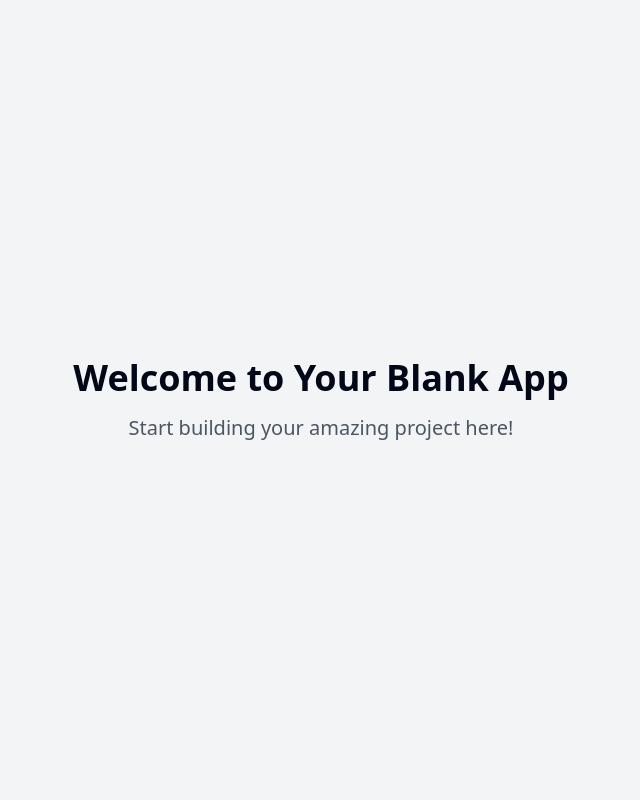
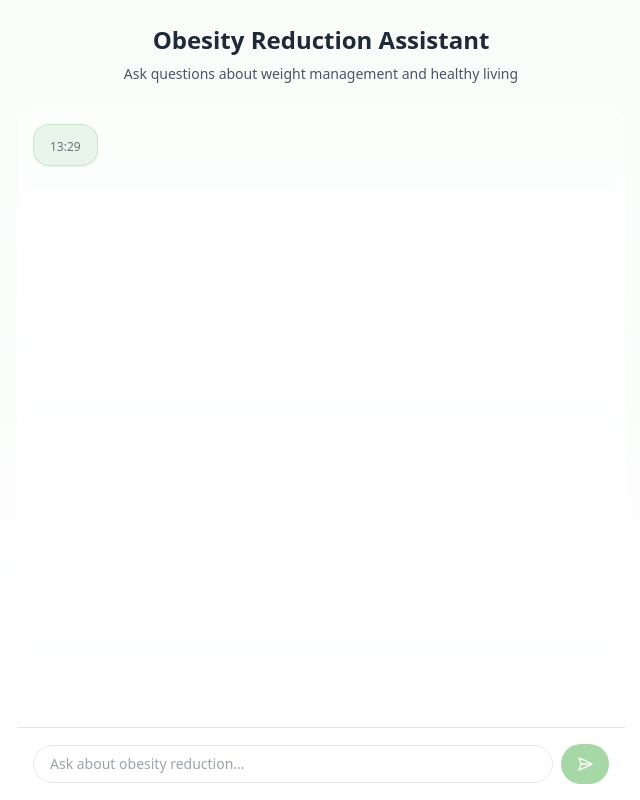
Before and after one commit to karthik677/chatobesity-buddy, a React (Vite) app: page / in a window 1280 px wide. Shown: the whole page, without its empty margins (319-959 px from the left). Built offline with nearby package versions, Linux system fonts and the light colour scheme.

Commit message:
Add obesity chatbot UI
This commit adds a frontend-only, visually appealing chatbot for obesity reduction information.  The chatbot will only respond to questions related to obesity reduction.

```diff
--- /dev/null
+++ b/src/components/chat/ChatInput.tsx
@@ -0,0 +1,44 @@
+
+import { SendHorizontal } from "lucide-react";
+import { useState } from "react";
+import { Button } from "../ui/button";
+
+interface ChatInputProps {
+  onSendMessage: (message: string) => void;
+  disabled?: boolean;
+}
+
+export const ChatInput = ({ onSendMessage, disabled }: ChatInputProps) => {
+  const [message, setMessage] = useState("");
+
+  const handleSubmit = (e: React.FormEvent) => {
+    e.preventDefault();
+    if (message.trim()) {
+      onSendMessage(message.trim());
+      setMessage("");
+    }
+  };
+
+  return (
+    <form
+      onSubmit={handleSubmit}
+      className="flex items-center gap-2 border-t bg-white/50 p-4 backdrop-blur-sm"
+    >
+      <input
+        type="text"
+        value={message}
+        onChange={(e) => setMessage(e.target.value)}
+        placeholder="Ask about obesity reduction..."
+        className="flex-1 rounded-full border border-gray-200 bg-white px-4 py-2 text-sm focus:border-chat-mint focus:outline-none focus:ring-1 focus:ring-chat-mint"
+        disabled={disabled}
+      />
+      <Button
+        type="submit"
+        disabled={disabled || !message.trim()}
+        className="rounded-full bg-chat-mint hover:bg-chat-mint/90"
+      >
+        <SendHorizontal className="h-5 w-5" />
+      </Button>
+    </form>
+  );
+};
--- /dev/null
+++ b/src/components/chat/ChatMessage.tsx
@@ -0,0 +1,34 @@
+
+import { cn } from "@/lib/utils";
+import { format } from "date-fns";
+
+interface ChatMessageProps {
+  message: string;
+  isAi: boolean;
+  timestamp: Date;
+}
+
+export const ChatMessage = ({ message, isAi, timestamp }: ChatMessageProps) => {
+  return (
+    <div
+      className={cn(
+        "flex w-full animate-fade-in",
+        isAi ? "justify-start" : "justify-end"
+      )}
+    >
+      <div
+        className={cn(
+          "max-w-[80%] rounded-2xl px-4 py-2 shadow-sm",
+          isAi
+            ? "bg-chat-bubble-ai border border-chat-mint/20"
+            : "bg-chat-bubble border border-white/20"
+        )}
+      >
+        <p className="text-sm text-gray-800">{message}</p>
+        <time className="mt-1 text-xs text-gray-500">
+          {format(timestamp, "HH:mm")}
+        </time>
+      </div>
+    </div>
+  );
+};
--- /dev/null
+++ b/src/components/chat/TypingIndicator.tsx
@@ -0,0 +1,10 @@
+
+export const TypingIndicator = () => {
+  return (
+    <div className="flex animate-fade-in items-center gap-1 rounded-full bg-chat-bubble-ai px-4 py-2 text-chat-mint">
+      <div className="h-2 w-2 animate-pulse rounded-full bg-current"></div>
+      <div className="h-2 w-2 animate-pulse rounded-full bg-current [animation-delay:0.2s]"></div>
+      <div className="h-2 w-2 animate-pulse rounded-full bg-current [animation-delay:0.4s]"></div>
+    </div>
+  );
+};
--- a/src/index.css
+++ b/src/index.css
@@ -1,3 +1,4 @@
+
 @tailwind base;
 @tailwind components;
 @tailwind utilities;
@@ -5,88 +6,25 @@
 @layer base {
   :root {
     --background: 0 0% 100%;
-    --foreground: 222.2 84% 4.9%;
-
+    --foreground: 240 10% 3.9%;
     --card: 0 0% 100%;
-    --card-foreground: 222.2 84% 4.9%;
-
+    --card-foreground: 240 10% 3.9%;
     --popover: 0 0% 100%;
-    --popover-foreground: 222.2 84% 4.9%;
-
-    --primary: 222.2 47.4% 11.2%;
-    --primary-foreground: 210 40% 98%;
-
-    --secondary: 210 40% 96.1%;
-    --secondary-foreground: 222.2 47.4% 11.2%;
-
-    --muted: 210 40% 96.1%;
-    --muted-foreground: 215.4 16.3% 46.9%;
-
-    --accent: 210 40% 96.1%;
-    --accent-foreground: 222.2 47.4% 11.2%;
-
+    --popover-foreground: 240 10% 3.9%;
+    --primary: 142.1 76.2% 36.3%;
+    --primary-foreground: 355.7 100% 97.3%;
+    --secondary: 240 4.8% 95.9%;
+    --secondary-foreground: 240 5.9% 10%;
+    --muted: 240 4.8% 95.9%;
+    --muted-foreground: 240 3.8% 46.1%;
+    --accent: 240 4.8% 95.9%;
+    --accent-foreground: 240 5.9% 10%;
     --destructive: 0 84.2% 60.2%;
-    --destructive-foreground: 210 40% 98%;
-
-    --border: 214.3 31.8% 91.4%;
-    --input: 214.3 31.8% 91.4%;
-    --ring: 222.2 84% 4.9%;
-
-    --radius: 0.5rem;
-
-    --sidebar-background: 0 0% 98%;
-
-    --sidebar-foreground: 240 5.3% 26.1%;
-
-    --sidebar-primary: 240 5.9% 10%;
-
-    --sidebar-primary-foreground: 0 0% 98%;
-
-    --sidebar-accent: 240 4.8% 95.9%;
-
-    --sidebar-accent-foreground: 240 5.9% 10%;
-
-    --sidebar-border: 220 13% 91%;
-
-    --sidebar-ring: 217.2 91.2% 59.8%;
-  }
-
-  .dark {
-    --background: 222.2 84% 4.9%;
-    --foreground: 210 40% 98%;
-
-    --card: 222.2 84% 4.9%;
-    --card-foreground: 210 40% 98%;
-
-    --popover: 222.2 84% 4.9%;
-    --popover-foreground: 210 40% 98%;
-
-    --primary: 210 40% 98%;
-    --primary-foreground: 222.2 47.4% 11.2%;
-
-    --secondary: 217.2 32.6% 17.5%;
-    --secondary-foreground: 210 40% 98%;
-
-    --muted: 217.2 32.6% 17.5%;
-    --muted-foreground: 215 20.2% 65.1%;
-
-    --accent: 217.2 32.6% 17.5%;
-    --accent-foreground: 210 40% 98%;
-
-    --destructive: 0 62.8% 30.6%;
-    --destructive-foreground: 210 40% 98%;
-
-    --border: 217.2 32.6% 17.5%;
-    --input: 217.2 32.6% 17.5%;
-    --ring: 212.7 26.8% 83.9%;
-    --sidebar-background: 240 5.9% 10%;
-    --sidebar-foreground: 240 4.8% 95.9%;
-    --sidebar-primary: 224.3 76.3% 48%;
-    --sidebar-primary-foreground: 0 0% 100%;
-    --sidebar-accent: 240 3.7% 15.9%;
-    --sidebar-accent-foreground: 240 4.8% 95.9%;
-    --sidebar-border: 240 3.7% 15.9%;
-    --sidebar-ring: 217.2 91.2% 59.8%;
+    --destructive-foreground: 0 0% 98%;
+    --border: 240 5.9% 90%;
+    --input: 240 5.9% 90%;
+    --ring: 142.1 76.2% 36.3%;
+    --radius: 0.75rem;
   }
 }
 
@@ -94,8 +32,25 @@
   * {
     @apply border-border;
   }
-
   body {
-    @apply bg-background text-foreground;
+    @apply bg-background text-foreground antialiased;
   }
 }
+
+/* Custom scrollbar */
+::-webkit-scrollbar {
+  width: 6px;
+}
+
+::-webkit-scrollbar-track {
+  background: transparent;
+}
+
+::-webkit-scrollbar-thumb {
+  background: #4CAF50;
+  border-radius: 3px;
+}
+
+::-webkit-scrollbar-thumb:hover {
+  background: #3d8b40;
+}
--- a/src/pages/Index.tsx
+++ b/src/pages/Index.tsx
@@ -1,11 +1,71 @@
-// Update this page (the content is just a fallback if you fail to update the page)
+
+import { useState } from "react";
+import { ChatMessage } from "@/components/chat/ChatMessage";
+import { ChatInput } from "@/components/chat/ChatInput";
+import { TypingIndicator } from "@/components/chat/TypingIndicator";
+
+interface Message {
+  text: string;
+  isAi: boolean;
+  timestamp: Date;
+}
+
+const INITIAL_MESSAGE: Message = {
+  text: "Hello! I'm your obesity reduction assistant. Feel free to ask me any questions about weight management, healthy lifestyle choices, or obesity-related topics.",
+  isAi: true,
+  timestamp: new Date(),
+};
 
 const Index = () => {
+  const [messages, setMessages] = useState<Message[]>([INITIAL_MESSAGE]);
+  const [isTyping, setIsTyping] = useState(false);
+
+  const handleSendMessage = async (text: string) => {
+    // Add user message
+    const userMessage: Message = {
+      text,
+      isAi: false,
+      timestamp: new Date(),
+    };
+    setMessages((prev) => [...prev, userMessage]);
+    setIsTyping(true);
+
+    // Simulate AI response (replace with actual API call later)
+    setTimeout(() => {
+      const aiMessage: Message = {
+        text: "I can only provide responses related to obesity reduction and healthy lifestyle choices. Please ask a relevant question.",
+        isAi: true,
+        timestamp: new Date(),
+      };
+      setMessages((prev) => [...prev, aiMessage]);
+      setIsTyping(false);
+    }, 1000);
+  };
+
   return (
-    <div className="min-h-screen flex items-center justify-center bg-gray-100">
-      <div className="text-center">
-        <h1 className="text-4xl font-bold mb-4">Welcome to Your Blank App</h1>
-        <p className="text-xl text-gray-600">Start building your amazing project here!</p>
+    <div className="flex min-h-screen flex-col bg-gradient-to-b from-chat-sage/30 to-white">
+      <div className="container mx-auto flex max-w-2xl flex-1 flex-col">
+        <header className="py-6 text-center">
+          <h1 className="mb-2 text-2xl font-semibold text-gray-800">
+            Obesity Reduction Assistant
+          </h1>
+          <p className="text-sm text-gray-600">
+            Ask questions about weight management and healthy living
+          </p>
+        </header>
+
+        <div className="flex-1 space-y-4 overflow-y-auto rounded-t-2xl bg-white/50 p-4 backdrop-blur-sm">
+          {messages.map((message, index) => (
+            <ChatMessage key={index} {...message} />
+          ))}
+          {isTyping && (
+            <div className="flex justify-start">
+              <TypingIndicator />
+            </div>
+          )}
+        </div>
+
+        <ChatInput onSendMessage={handleSendMessage} disabled={isTyping} />
       </div>
     </div>
   );
--- a/tailwind.config.ts
+++ b/tailwind.config.ts
@@ -1,3 +1,4 @@
+
 import type { Config } from "tailwindcss";
 
 export default {
@@ -12,85 +13,78 @@ export default {
   theme: {
     container: {
       center: true,
-			padding: '2rem',
+      padding: "2rem",
       screens: {
-				'2xl': '1400px'
-			}
+        "2xl": "1400px",
+      },
     },
     extend: {
       colors: {
-				border: 'hsl(var(--border))',
-				input: 'hsl(var(--input))',
-				ring: 'hsl(var(--ring))',
-				background: 'hsl(var(--background))',
-				foreground: 'hsl(var(--foreground))',
+        border: "hsl(var(--border))",
+        input: "hsl(var(--input))",
+        ring: "hsl(var(--ring))",
+        background: "hsl(var(--background))",
+        foreground: "hsl(var(--foreground))",
+        chat: {
+          sage: "#E8F5E9",
+          mint: "#4CAF50",
+          bubble: "rgba(255, 255, 255, 0.9)",
+          "bubble-ai": "rgba(232, 245, 233, 0.95)",
+        },
         primary: {
-					DEFAULT: 'hsl(var(--primary))',
-					foreground: 'hsl(var(--primary-foreground))'
+          DEFAULT: "hsl(var(--primary))",
+          foreground: "hsl(var(--primary-foreground))",
         },
         secondary: {
-					DEFAULT: 'hsl(var(--secondary))',
-					foreground: 'hsl(var(--secondary-foreground))'
+          DEFAULT: "hsl(var(--secondary))",
+          foreground: "hsl(var(--secondary-foreground))",
         },
         destructive: {
-					DEFAULT: 'hsl(var(--destructive))',
-					foreground: 'hsl(var(--destructive-foreground))'
+          DEFAULT: "hsl(var(--destructive))",
+          foreground: "hsl(var(--destructive-foreground))",
         },
         muted: {
-					DEFAULT: 'hsl(var(--muted))',
-					foreground: 'hsl(var(--muted-foreground))'
+          DEFAULT: "hsl(var(--muted))",
+          foreground: "hsl(var(--muted-foreground))",
         },
         accent: {
-					DEFAULT: 'hsl(var(--accent))',
-					foreground: 'hsl(var(--accent-foreground))'
+          DEFAULT: "hsl(var(--accent))",
+          foreground: "hsl(var(--accent-foreground))",
         },
         popover: {
-					DEFAULT: 'hsl(var(--popover))',
-					foreground: 'hsl(var(--popover-foreground))'
+          DEFAULT: "hsl(var(--popover))",
+          foreground: "hsl(var(--popover-foreground))",
         },
         card: {
-					DEFAULT: 'hsl(var(--card))',
-					foreground: 'hsl(var(--card-foreground))'
+          DEFAULT: "hsl(var(--card))",
+          foreground: "hsl(var(--card-foreground))",
         },
-				sidebar: {
-					DEFAULT: 'hsl(var(--sidebar-background))',
-					foreground: 'hsl(var(--sidebar-foreground))',
-					primary: 'hsl(var(--sidebar-primary))',
-					'primary-foreground': 'hsl(var(--sidebar-primary-foreground))',
-					accent: 'hsl(var(--sidebar-accent))',
-					'accent-foreground': 'hsl(var(--sidebar-accent-foreground))',
-					border: 'hsl(var(--sidebar-border))',
-					ring: 'hsl(var(--sidebar-ring))'
-				}
-			},
-			borderRadius: {
-				lg: 'var(--radius)',
-				md: 'calc(var(--radius) - 2px)',
-				sm: 'calc(var(--radius) - 4px)'
       },
       keyframes: {
-				'accordion-down': {
-					from: {
-						height: '0'
+        "accordion-down": {
+          from: { height: "0" },
+          to: { height: "var(--radix-accordion-content-height)" },
         },
-					to: {
-						height: 'var(--radix-accordion-content-height)'
-					}
+        "accordion-up": {
+          from: { height: "var(--radix-accordion-content-height)" },
+          to: { height: "0" },
         },
-				'accordion-up': {
-					from: {
-						height: 'var(--radix-accordion-content-height)'
+        "fade-in": {
+          "0%": { opacity: "0", transform: "translateY(10px)" },
+          "100%": { opacity: "1", transform: "translateY(0)" },
         },
-					to: {
-						height: '0'
-					}
-				}
+        "slide-from-right": {
+          "0%": { transform: "translateX(100%)" },
+          "100%": { transform: "translateX(0)" },
+        },
       },
       animation: {
-				'accordion-down': 'accordion-down 0.2s ease-out',
-				'accordion-up': 'accordion-up 0.2s ease-out'
-			}
-		}
+        "accordion-down": "accordion-down 0.2s ease-out",
+        "accordion-up": "accordion-up 0.2s ease-out",
+        "fade-in": "fade-in 0.3s ease-out",
+        "slide-from-right": "slide-from-right 0.3s ease-out",
+      },
+    },
   },
   plugins: [require("tailwindcss-animate")],
 } satisfies Config;
```
Lines whose indentation alone changed are shown as unchanged.
